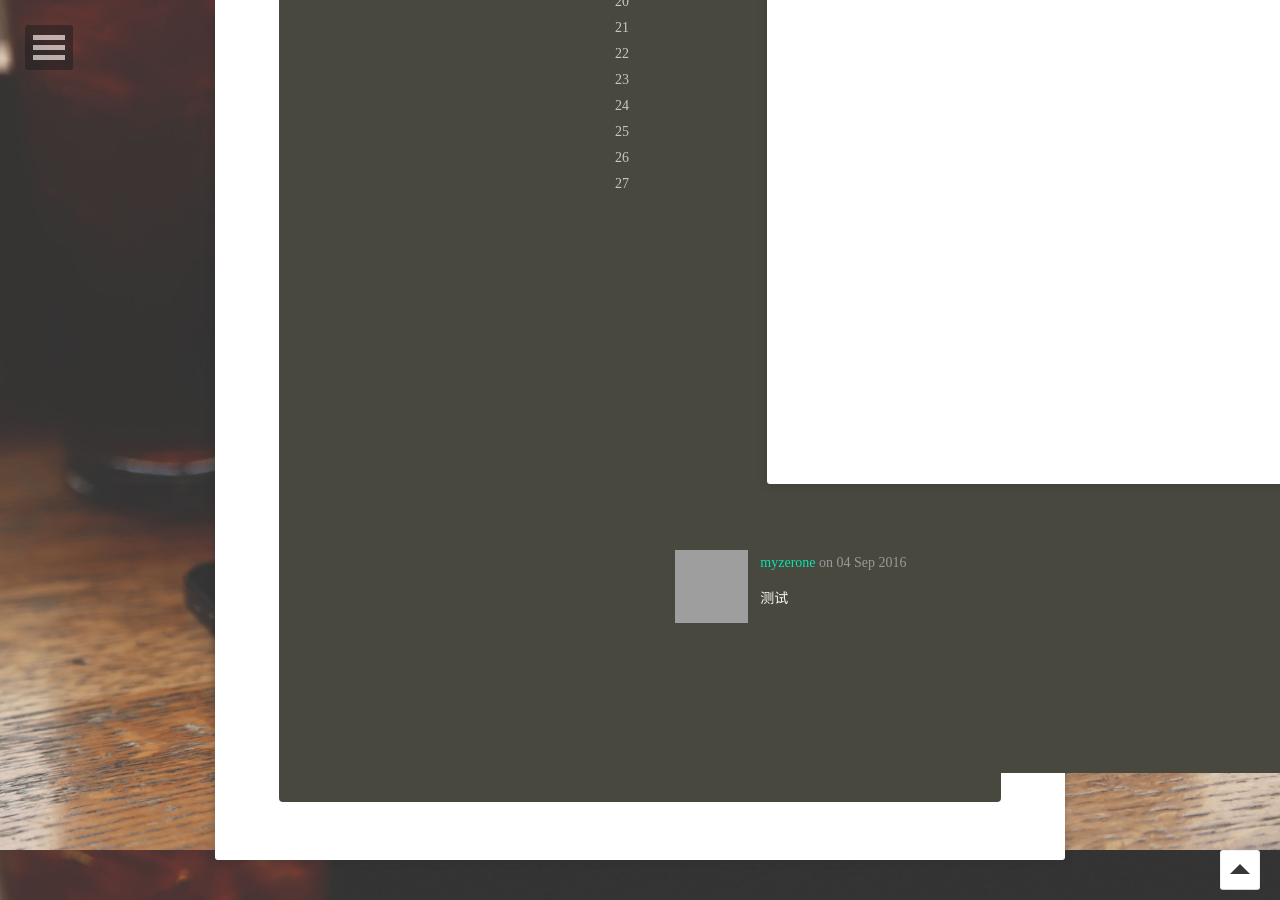
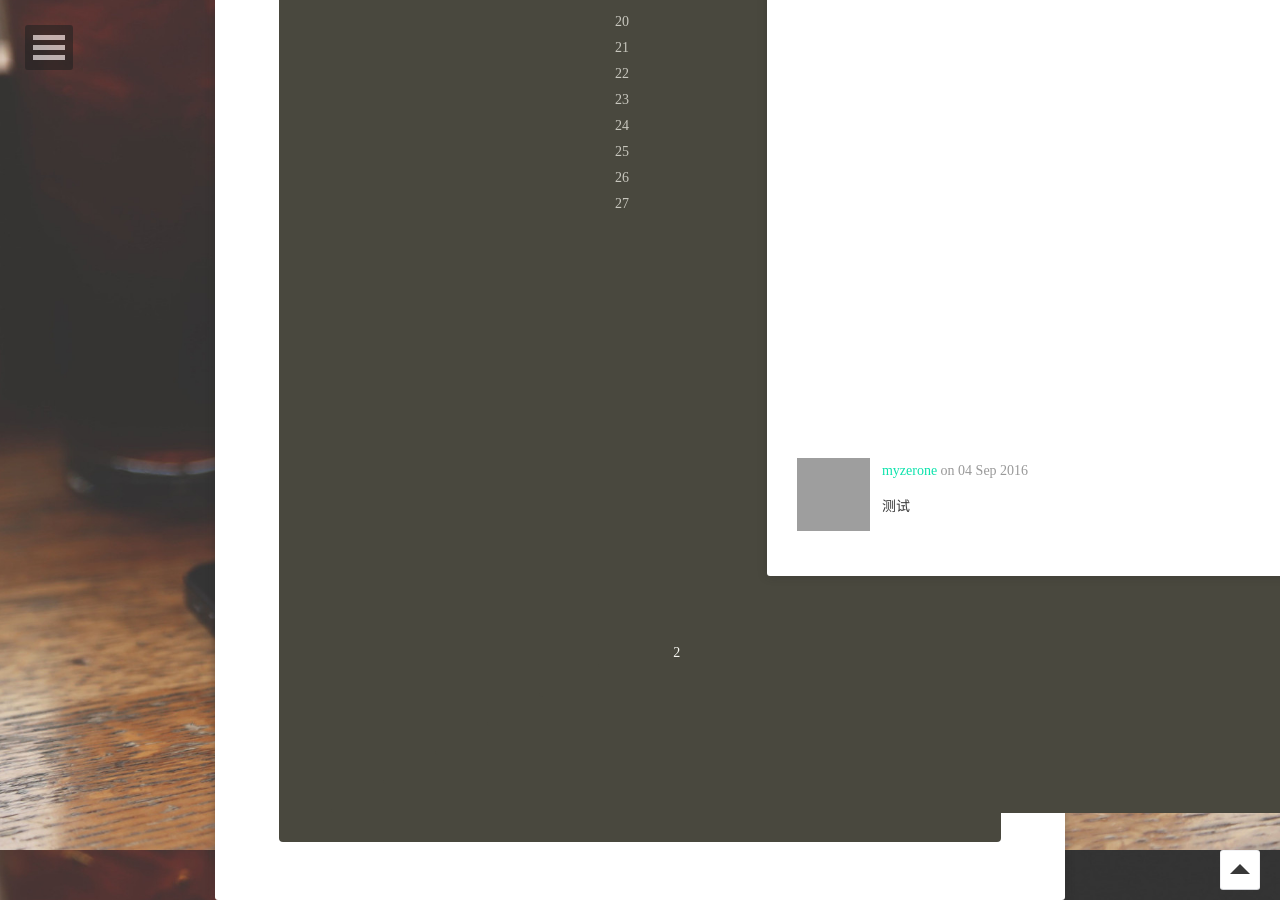
Before and after one commit to zerone-z/zerone-z.github.io, a Jekyll site: the page built from _posts/2014-03-04-iOS AVFoundation的录音与播放.md, in a window 1280 px wide and 900 px high, scrolled down 5450 px. Built offline with Jekyll 4.4.1, drawn with Linux system fonts in a browser that asks for light colours; some web fonts are replaced; a script that is not in the unit is left out; grey boxes are pictures that could not be loaded.

Commit message:
评论列表查看修复

```diff
--- a/_includes/commentit_comments.html
+++ b/_includes/commentit_comments.html
@@ -10,9 +10,10 @@
     <!-- 历史评论列表 -->
     {%if site.data.comments[page.id] %}
       {% assign sorted_comments = (site.data.comments[page.id] | sort: 'date') %}
+      {{ sorted_comments.size }}
     {% endif %}
     {% for c in sorted_comments %}
-      <div id="commentitList" class="media">
+      <div id="commentitList{{ forloop.index }}" class="media">
         <div class="media-left">
           <img src="{{ c.author.picture }}" alt="{{ c.author.displayName}}">
         </div>
@@ -27,7 +28,7 @@
 
       <script type="text/javascript">
         (function() {
-            document.getElementById('disqus_thread').appendChild(document.getElementById('commentitList'));
+            document.getElementById('disqus_thread').appendChild(document.getElementById('commentitList{{ forloop.index }}'));
         })();
       </script>
     {% else %}
```
